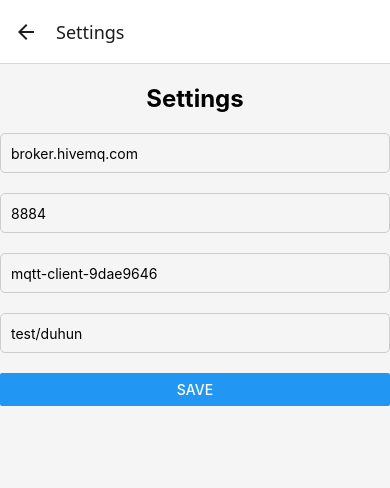
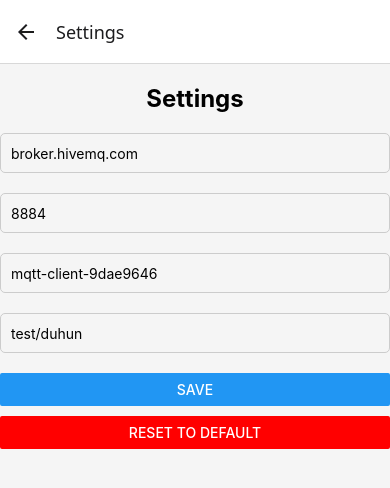
Before and after one commit to IT21284816/Mqtt-Dashboard-ReactNative-TypeScript, a React Native app: screen /Settings in a window 390 px wide. Shown: the top 488 px of the page. Built offline with nearby package versions, Linux system fonts and the light colour scheme.

Commit message:
build(deps): update home.tsx, settings.tsx and package-lock.json

```diff
--- a/components/home.tsx
+++ b/components/home.tsx
@@ -144,6 +144,7 @@ const styles = StyleSheet.create({
   },
   buttonContainer: {
     marginTop: 20,
+    marginBottom: 10,
     alignItems: 'center',
   },
   button: {
--- a/components/settings.tsx
+++ b/components/settings.tsx
@@ -10,18 +10,21 @@ import {
 import AsyncStorage from '@react-native-async-storage/async-storage';
 
 const Settings = ({ navigation }: { navigation: any }) => {
+  // State variables to hold the input values
   const [domain, setDomain] = useState<string>(''); // For the broker's domain
-  const [port, setPort] = useState<string>(''); // Default port
+  const [port, setPort] = useState<string>('8884'); // Default port
   const [clientId, setClientId] = useState<string>('');
   const [topic, setTopic] = useState<string>('');
 
   useEffect(() => {
+    // Load saved settings from AsyncStorage when the page loads
     const loadSettings = async () => {
       const savedDomain = await AsyncStorage.getItem('brokerDomain');
       const savedPort = await AsyncStorage.getItem('brokerPort');
       const savedClientId = await AsyncStorage.getItem('clientId');
       const savedTopic = await AsyncStorage.getItem('topic');
 
+      // Set the state with the saved values, or defaults if nothing is saved
       setDomain(savedDomain || 'broker.hivemq.com'); // Default domain
       setPort(savedPort || '8884'); // Default port
       setClientId(savedClientId || `mqtt-client-${Math.random().toString(16).slice(2)}`);
@@ -31,6 +34,7 @@ const Settings = ({ navigation }: { navigation: any }) => {
     loadSettings();
   }, []);
 
+  // Save settings to AsyncStorage
   const saveSettings = async () => {
     await AsyncStorage.setItem('brokerDomain', domain);
     await AsyncStorage.setItem('brokerPort', port);
@@ -38,6 +42,22 @@ const Settings = ({ navigation }: { navigation: any }) => {
     await AsyncStorage.setItem('topic', topic);
     alert('Settings saved!');
     navigation.goBack(); // Go back to the home screen
+  };
+
+  // Reset settings to default values and clear AsyncStorage
+  const resetSettings = async () => {
+    setDomain('broker.hivemq.com');  // Default domain
+    setPort('8884');                  // Default port
+    setClientId(`mqtt-client-${Math.random().toString(16).slice(2)}`); // Default client ID
+    setTopic('test/duhun');          // Default topic
+
+    // Clear AsyncStorage to remove the saved values
+    await AsyncStorage.removeItem('brokerDomain');
+    await AsyncStorage.removeItem('brokerPort');
+    await AsyncStorage.removeItem('clientId');
+    await AsyncStorage.removeItem('topic');
+
+    alert('Settings have been reset to default values!');
   };
 
   return (
@@ -68,7 +88,11 @@ const Settings = ({ navigation }: { navigation: any }) => {
         value={topic}
         onChangeText={setTopic}
       />
+      <View style={styles.buttonSave}>
       <Button title="Save" onPress={saveSettings} />
+      </View>
+      {/* Reset button to reset settings */}
+      <Button title="Reset to Default" onPress={resetSettings} color="red" />
     </SafeAreaView>
   );
 };
@@ -93,6 +117,9 @@ const styles = StyleSheet.create({
     paddingHorizontal: 10,
     borderRadius: 5,
   },
+  buttonSave:{
+    marginBottom:10,
+  }
 });
 
 export default Settings;
```
